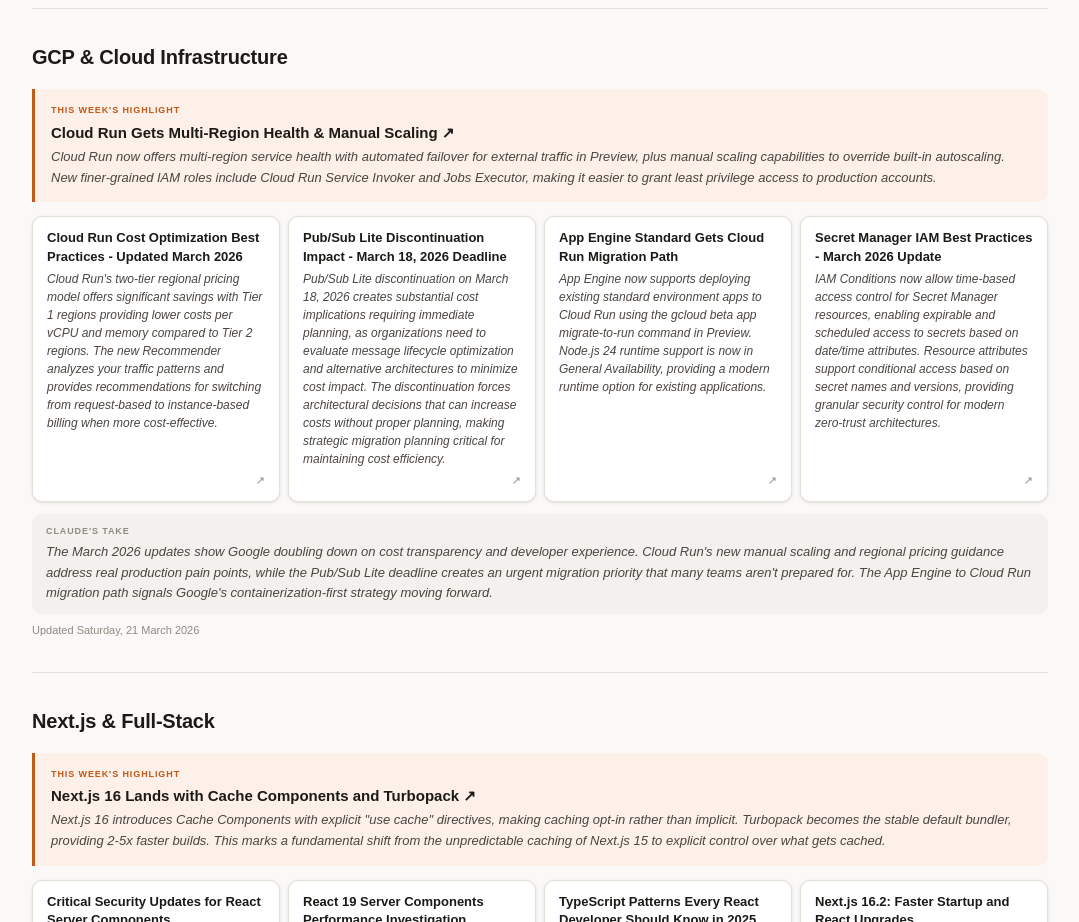
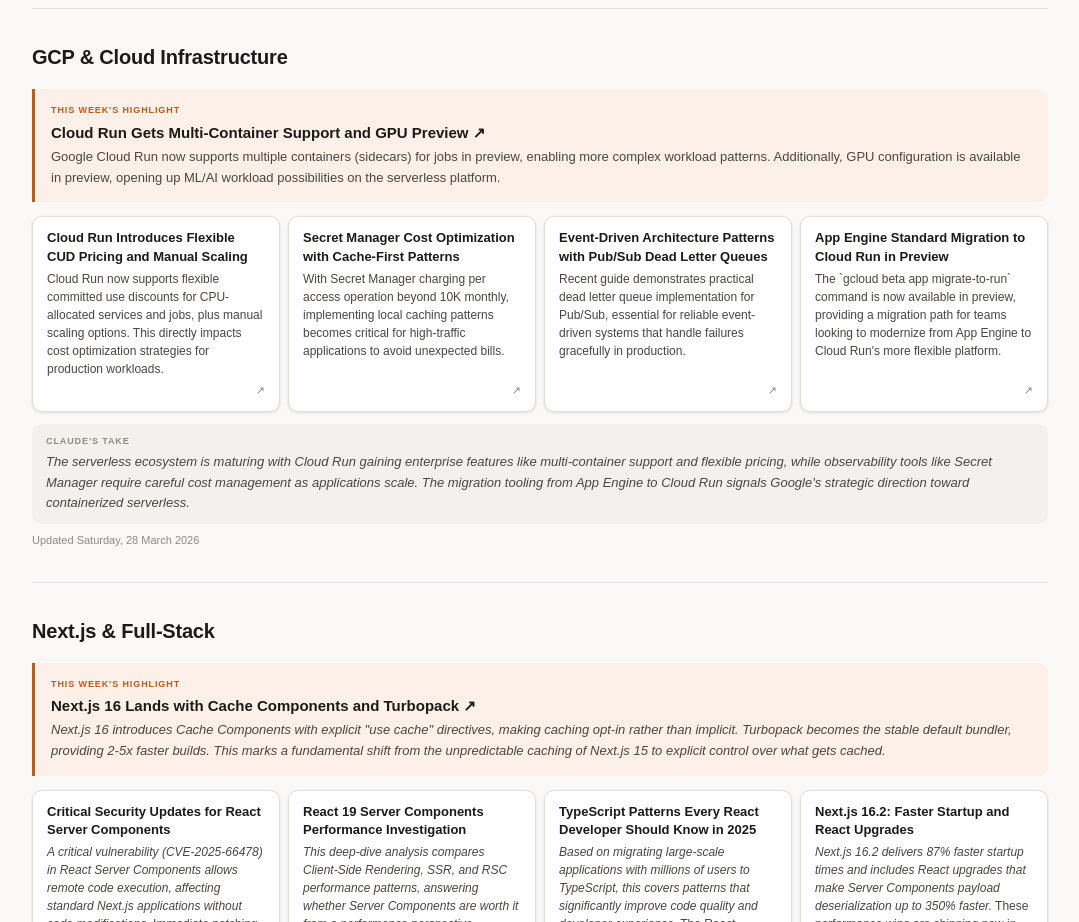
Before and after one commit to funfairlabs-incubator/learning-monkey-switch, a plain HTML site: page index.html in a window 1280 px wide. Shown: the part 1060-1982 px from the top of the page, without its empty margins (100-1179 px from the left). Drawn offline with Linux system fonts and the light colour scheme.

Commit message:
deploy: b9408593551b4470698020b27b44c72248548053

```diff
--- a/index.html
+++ b/index.html
@@ -88,38 +88,38 @@
     <div class="highlight-card">
       <span class="highlight-label">This week's highlight</span>
       <a href="https://docs.cloud.google.com/run/docs/release-notes" target="_blank" rel="noopener noreferrer" class="highlight-link">
-        Cloud Run Gets Multi-Region Health & Manual Scaling ↗
+        Cloud Run Gets Multi-Container Support and GPU Preview ↗
       </a>
-      <p class="highlight-summary"><cite index="1-11,1-15">Cloud Run now offers multi-region service health with automated failover for external traffic in Preview, plus manual scaling capabilities to override built-in autoscaling.</cite> <cite index="1-25,1-26">New finer-grained IAM roles include Cloud Run Service Invoker and Jobs Executor, making it easier to grant least privilege access to production accounts.</cite></p>
+      <p class="highlight-summary">Google Cloud Run now supports multiple containers (sidecars) for jobs in preview, enabling more complex workload patterns. Additionally, GPU configuration is available in preview, opening up ML/AI workload possibilities on the serverless platform.</p>
     </div>
     <div class="resources-grid">
 
-    <a href="https://docs.cloud.google.com/run/docs/tips/services-cost-optimization" target="_blank" rel="noopener noreferrer" class="resource-card">
-      <span class="resource-title">Cloud Run Cost Optimization Best Practices - Updated March 2026</span>
-      <span class="resource-why"><cite index="11-20,11-21">Cloud Run's two-tier regional pricing model offers significant savings with Tier 1 regions providing lower costs per vCPU and memory compared to Tier 2 regions.</cite> <cite index="11-25">The new Recommender analyzes your traffic patterns and provides recommendations for switching from request-based to instance-based billing when more cost-effective.</cite></span>
+    <a href="https://docs.cloud.google.com/run/docs/release-notes" target="_blank" rel="noopener noreferrer" class="resource-card">
+      <span class="resource-title">Cloud Run Introduces Flexible CUD Pricing and Manual Scaling</span>
+      <span class="resource-why">Cloud Run now supports flexible committed use discounts for CPU-allocated services and jobs, plus manual scaling options. This directly impacts cost optimization strategies for production workloads.</span>
       <span class="resource-link-icon">↗</span>
     </a>
-    <a href="https://airbyte.com/data-engineering-resources/google-pub-sub-pricing" target="_blank" rel="noopener noreferrer" class="resource-card">
-      <span class="resource-title">Pub/Sub Lite Discontinuation Impact - March 18, 2026 Deadline</span>
-      <span class="resource-why"><cite index="45-8,45-19,45-20">Pub/Sub Lite discontinuation on March 18, 2026 creates substantial cost implications requiring immediate planning, as organizations need to evaluate message lifecycle optimization and alternative architectures to minimize cost impact.</cite> <cite index="45-14,45-15">The discontinuation forces architectural decisions that can increase costs without proper planning, making strategic migration planning critical for maintaining cost efficiency.</cite></span>
+    <a href="https://expertbeacon.com/decoding-gcp-secret-manager-pricing-an-experts-guide-to-costs-optimization-and-more/" target="_blank" rel="noopener noreferrer" class="resource-card">
+      <span class="resource-title">Secret Manager Cost Optimization with Cache-First Patterns</span>
+      <span class="resource-why">With Secret Manager charging per access operation beyond 10K monthly, implementing local caching patterns becomes critical for high-traffic applications to avoid unexpected bills.</span>
+      <span class="resource-link-icon">↗</span>
+    </a>
+    <a href="https://oneuptime.com/blog/post/2026-01-26-google-pubsub-event-driven/view" target="_blank" rel="noopener noreferrer" class="resource-card">
+      <span class="resource-title">Event-Driven Architecture Patterns with Pub/Sub Dead Letter Queues</span>
+      <span class="resource-why">Recent guide demonstrates practical dead letter queue implementation for Pub/Sub, essential for reliable event-driven systems that handle failures gracefully in production.</span>
       <span class="resource-link-icon">↗</span>
     </a>
     <a href="https://docs.cloud.google.com/appengine/docs/standard/nodejs/release-notes" target="_blank" rel="noopener noreferrer" class="resource-card">
-      <span class="resource-title">App Engine Standard Gets Cloud Run Migration Path</span>
-      <span class="resource-why"><cite index="24-3,24-4">App Engine now supports deploying existing standard environment apps to Cloud Run using the gcloud beta app migrate-to-run command in Preview.</cite> <cite index="24-5">Node.js 24 runtime support is now in General Availability, providing a modern runtime option for existing applications.</cite></span>
-      <span class="resource-link-icon">↗</span>
-    </a>
-    <a href="https://docs.cloud.google.com/secret-manager/docs/access-control" target="_blank" rel="noopener noreferrer" class="resource-card">
-      <span class="resource-title">Secret Manager IAM Best Practices - March 2026 Update</span>
-      <span class="resource-why"><cite index="31-19,31-20,31-21">IAM Conditions now allow time-based access control for Secret Manager resources, enabling expirable and scheduled access to secrets based on date/time attributes.</cite> <cite index="31-22,31-23">Resource attributes support conditional access based on secret names and versions, providing granular security control for modern zero-trust architectures.</cite></span>
+      <span class="resource-title">App Engine Standard Migration to Cloud Run in Preview</span>
+      <span class="resource-why">The `gcloud beta app migrate-to-run` command is now available in preview, providing a migration path for teams looking to modernize from App Engine to Cloud Run's more flexible platform.</span>
       <span class="resource-link-icon">↗</span>
     </a>
     </div>
     <div class="claude-take">
       <span class="take-label">Claude's take</span>
-      <p>The March 2026 updates show Google doubling down on cost transparency and developer experience. Cloud Run's new manual scaling and regional pricing guidance address real production pain points, while the Pub/Sub Lite deadline creates an urgent migration priority that many teams aren't prepared for. The App Engine to Cloud Run migration path signals Google's containerization-first strategy moving forward.</p>
+      <p>The serverless ecosystem is maturing with Cloud Run gaining enterprise features like multi-container support and flexible pricing, while observability tools like Secret Manager require careful cost management as applications scale. The migration tooling from App Engine to Cloud Run signals Google's strategic direction toward containerized serverless.</p>
     </div>
-    <div class="section-meta">Updated Saturday, 21 March 2026</div>
+    <div class="section-meta">Updated Saturday, 28 March 2026</div>
   </section>
 
   <section class="topic-section">
```
